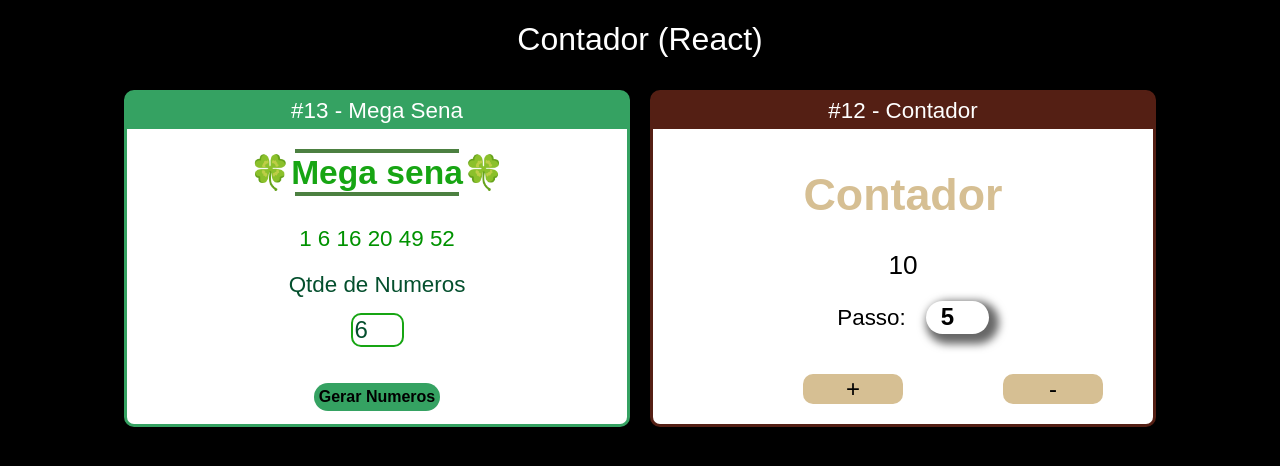
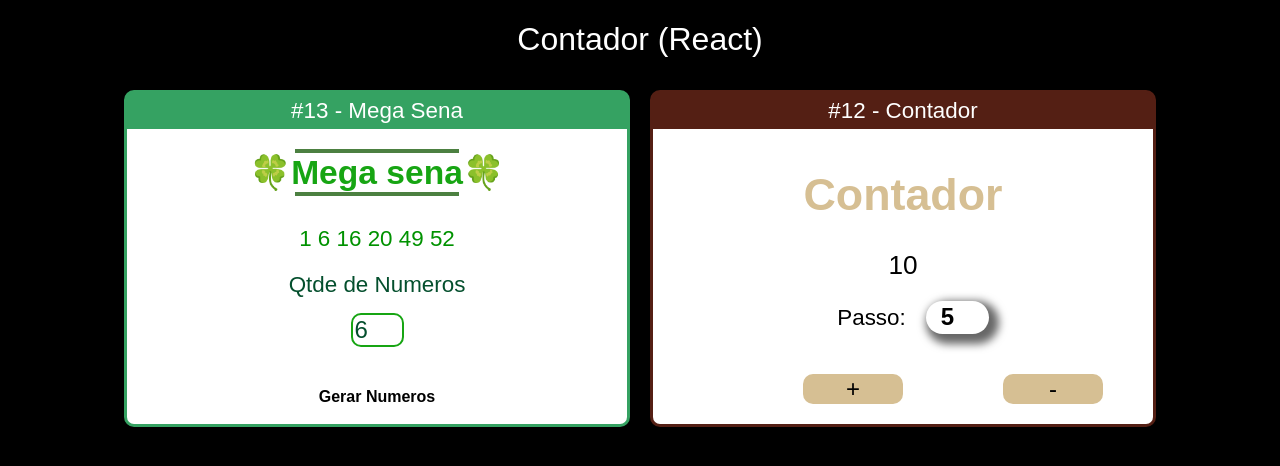
Before and after one commit to Jonathasds/contadorReact, a React (Create React App) app: page / in a window 1280 px wide. Shown: the top 466 px of the page. Built offline with nearby package versions, Linux system fonts and the light colour scheme.

Commit message:
stilizando btn

```diff
--- a/src/components/mega/Sena.css
+++ b/src/components/mega/Sena.css
@@ -1,8 +1,9 @@
-.Mega{
+.Mega {
     display: flex;
     flex-direction: column;
 }
-.Mega h2:before{
+
+.Mega h2:before {
     content: "";
     width: 160px;
     border: solid 2px #4c8041;
@@ -12,7 +13,7 @@
 }
 
 
-.Mega h2:after{
+.Mega h2:after {
     content: "";
     width: 160px;
     border: solid 2px #4c8041;
@@ -20,15 +21,16 @@
     margin-left: 148px;
 
 }
-.Mega h2{
+
+.Mega h2 {
     font-weight: 700;
-    color: #17a513 ;
+    color: #17a513;
     padding: 10px;
 
 }
 
 .Mega h3 {
-    padding: 20px 0px 0 0 ;
+    padding: 20px 0px 0 0;
     font-size: 1.4rem;
     color: #009200;
 }
@@ -42,31 +44,33 @@
     align-items: center;
 }
 
-.Mega .Form input{
+.Mega .Form input {
     width: 45px;
     margin: 15px;
     font-size: 1.5rem;
     border: solid 2px #17a513;
     color: #044f2d;
-    outline:none;
-    border-radius:10px ;
+    outline: none;
+    border-radius: 10px;
 }
 
-.Mega .Form label{
-    color:#044f2d ;
+.Mega .Form label {
+    color: #044f2d;
 }
 
-.Mega .btn button{
+.Mega .btn button {
     padding: 5px;
     border: none;
     font-size: 1rem;
     font-weight: 700;
     color: black;
-    background-color:#35a262;
+    background-color:transparent;
     border-radius: 20px;
 }
 
-.Mega .btn button:hover{
-    background-color:#5dde4c; ;
-
+.Mega .btn button:hover {
+    cursor: pointer;
+    background-color: #5dde4c;
+    -webkit-box-shadow: 0px 0px 42px 9px rgba(57, 255, 22, 0.51);
+    box-shadow: 0px 0px 42px 9px rgba(57, 255, 22, 0.51);
 }
--- a/src/components/mega/Sena.jsx
+++ b/src/components/mega/Sena.jsx
@@ -49,7 +49,7 @@
         />
       </div>
       <div className="btn">
-        <button onClick={(_) => setNumeros(gerarNumeros(qtde))}>
+        <button onClick={(e) => setNumeros(gerarNumeros(qtde))}>
           Gerar Numeros
         </button>
       </div>
```
